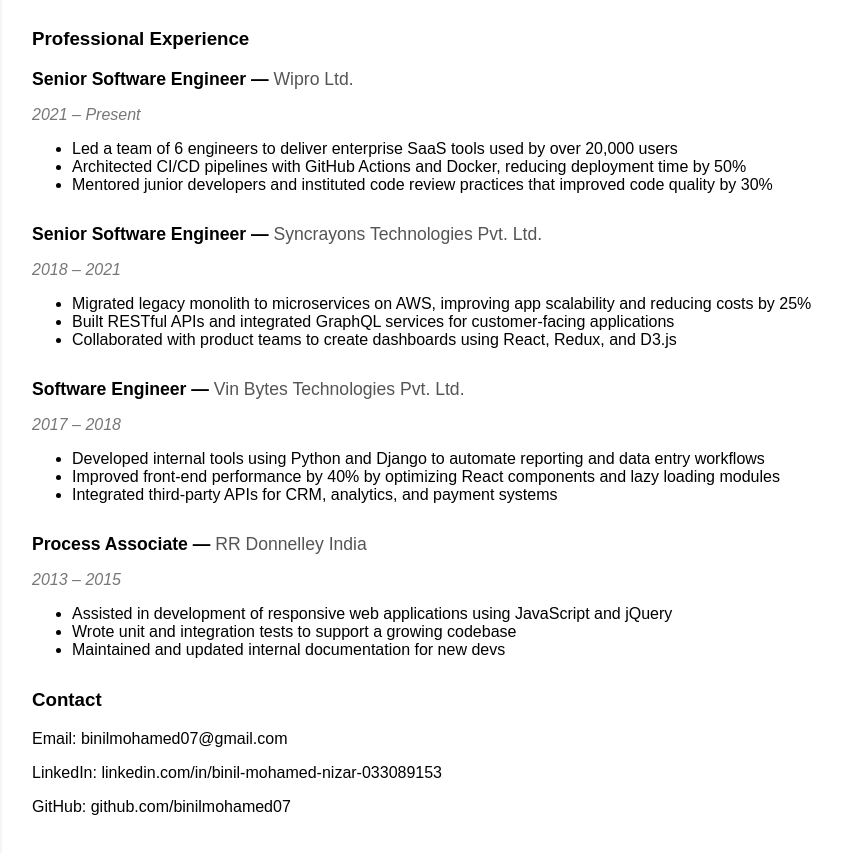
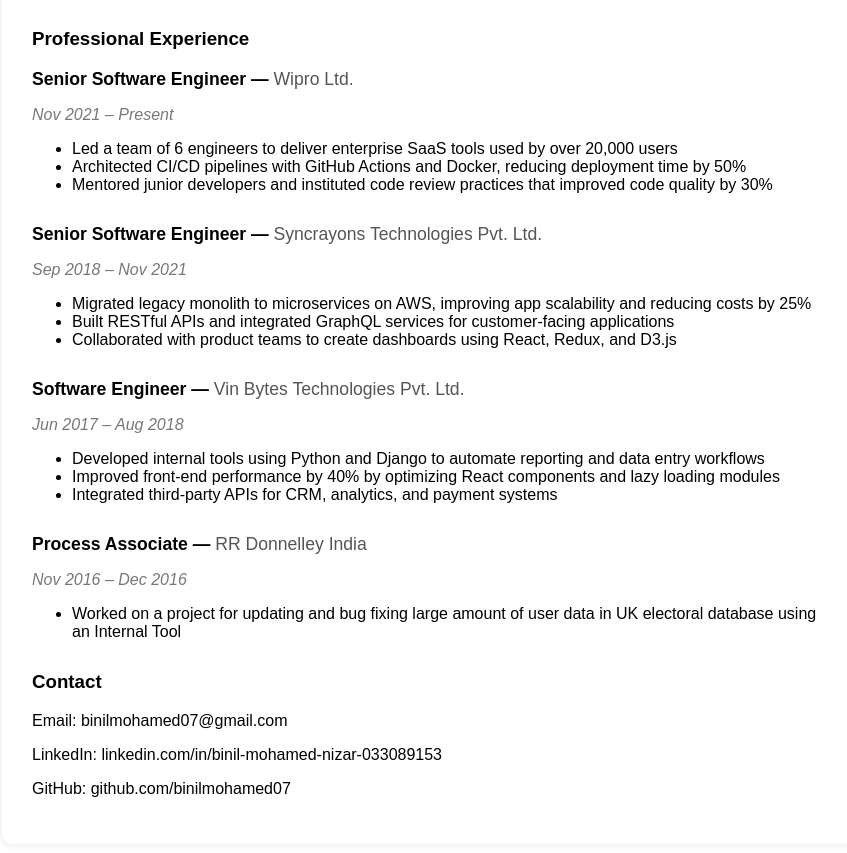
Before and after one commit to binilmohd07/react-profile, a React (Create React App) app: page / in a window 1280 px wide. Shown: the part 623-1476 px from the top of the page, without its empty margins (208-1055 px from the left). Built offline with nearby package versions, Linux system fonts and the light colour scheme.

Commit message:
feat : Experience years updated

```diff
--- a/src/Profile.js
+++ b/src/Profile.js
@@ -40,7 +40,7 @@
 
                 <div className="job-entry">
                     <h4>Senior Software Engineer — <span className="company">Wipro Ltd.</span></h4>
-                    <p className="duration">2021 – Present</p>
+                    <p className="duration">Nov 2021 – Present</p>
                     <ul>
                         <li>Led a team of 6 engineers to deliver enterprise SaaS tools used by over 20,000 users</li>
                         <li>Architected CI/CD pipelines with GitHub Actions and Docker, reducing deployment time by 50%</li>
@@ -50,7 +50,7 @@
 
                 <div className="job-entry">
                     <h4>Senior Software Engineer — <span className="company">Syncrayons Technologies Pvt. Ltd.</span></h4>
-                    <p className="duration">2018 – 2021</p>
+                    <p className="duration">Sep 2018 – Nov 2021</p>
                     <ul>
                         <li>Migrated legacy monolith to microservices on AWS, improving app scalability and reducing costs by 25%</li>
                         <li>Built RESTful APIs and integrated GraphQL services for customer-facing applications</li>
@@ -60,7 +60,7 @@
 
                 <div className="job-entry">
                     <h4>Software Engineer — <span className="company">Vin Bytes Technologies Pvt. Ltd.</span></h4>
-                    <p className="duration">2017 – 2018</p>
+                    <p className="duration">Jun 2017 –  Aug 2018</p>
                     <ul>
                         <li>Developed internal tools using Python and Django to automate reporting and data entry workflows</li>
                         <li>Improved front-end performance by 40% by optimizing React components and lazy loading modules</li>
@@ -70,11 +70,10 @@
 
                 <div className="job-entry">
                     <h4>Process Associate — <span className="company">RR Donnelley India</span></h4>
-                    <p className="duration">2013 – 2015</p>
+                    <p className="duration">Nov 2016 – Dec 2016</p>
                     <ul>
-                        <li>Assisted in development of responsive web applications using JavaScript and jQuery</li>
-                        <li>Wrote unit and integration tests to support a growing codebase</li>
-                        <li>Maintained and updated internal documentation for new devs</li>
+                        <li>Worked on a project for updating and bug fixing large amount of user data in UK electoral database using an Internal
+                            Tool</li>
                     </ul>
                 </div>
             </div>
```
